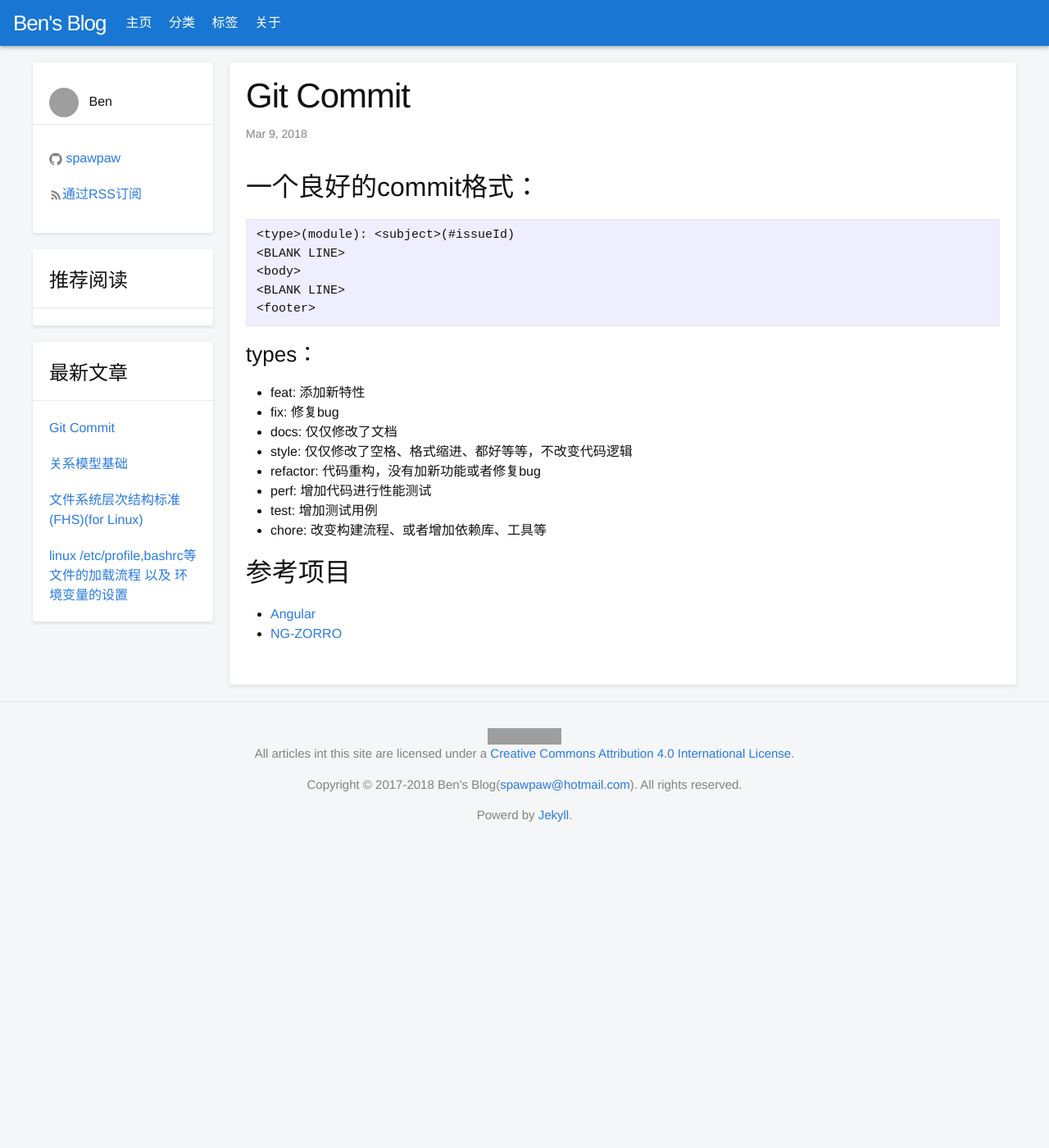
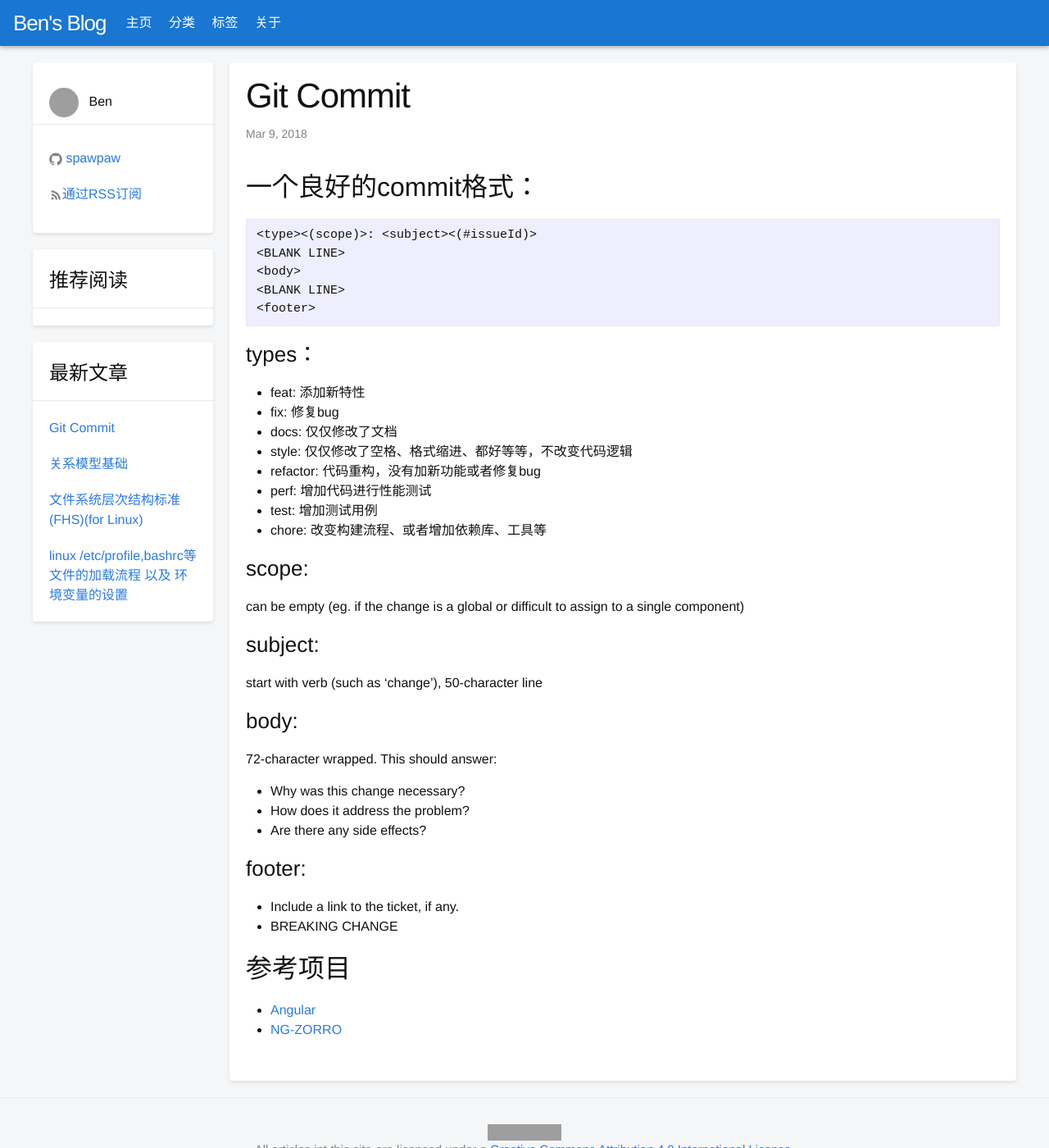
Before and after one commit to spawpaw/spawpaw.github.io, a Jekyll site: the page built from _posts/2018-03-09-how-to-write-commit-message.md, in a window 1280 px wide and 1400 px high. Shown: the whole window at 82% size. Built offline with Jekyll 4.4.1, drawn with Linux system fonts in a browser that asks for light colours; grey boxes are pictures that could not be loaded.

Commit message:
Update 2018-03-09-how-to-write-commit-message.md

````diff
--- a/_posts/2018-03-09-how-to-write-commit-message.md
+++ b/_posts/2018-03-09-how-to-write-commit-message.md
@@ -9,13 +9,12 @@ tags: github commit-msg
 ## 一个良好的commit格式：
 
 ```
-<type>(module): <subject>(#issueId)
+<type><(scope)>: <subject><(#issueId)>
 <BLANK LINE>
 <body>
 <BLANK LINE>
 <footer>
 ```
-
 
 ### types：
 - feat: 添加新特性
@@ -27,6 +26,24 @@ tags: github commit-msg
 - test: 增加测试用例
 - chore: 改变构建流程、或者增加依赖库、工具等
 
+### scope:
+
+ can be empty (eg. if the change is a global or difficult to assign to a single component)
+
+### subject:
+
+start with verb (such as 'change'), 50-character line
+
+### body:
+
+ 72-character wrapped. This should answer:
+ * Why was this change necessary?
+ * How does it address the problem?
+ * Are there any side effects?
+
+### footer:
+ - Include a link to the ticket, if any.
+ - BREAKING CHANGE
 
 
 ## 参考项目
````
